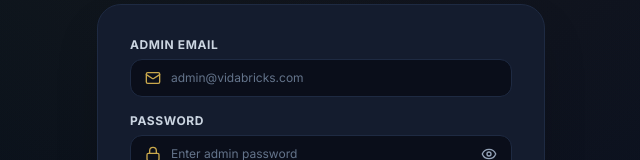
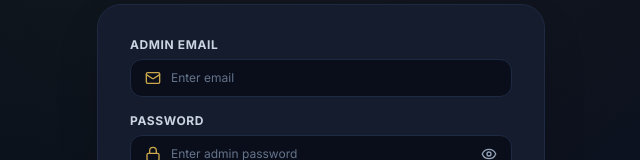
Before and after one commit to suryanoyal/vidabricks-platform, a Next.js app: page /admin/login in a window 1280 px wide. Shown: the part 335-495 px from the top of the page, without its empty margins (319-959 px from the left). Built offline with nearby package versions, Linux system fonts and the light colour scheme; no server answers; the database is empty.

Commit message:
Change email input placeholder to Enter email in Super Admin

```diff
--- a/src/app/admin/login/page.tsx
+++ b/src/app/admin/login/page.tsx
@@ -78,7 +78,7 @@ export default function AdminLoginPage() {
                 <input
                   type="email"
                   required
-                  placeholder="admin@vidabricks.com"
+                  placeholder="Enter email"
                   value={email}
                   onChange={(e) => setEmail(e.target.value)}
                   className="w-full bg-transparent text-white text-xs outline-none placeholder:text-slate-500"
--- a/src/components/admin/AgentForm.tsx
+++ b/src/components/admin/AgentForm.tsx
@@ -628,7 +628,7 @@ export const AgentForm: React.FC<AgentFormProps> = ({ initialData, isEditing = f
                 <input
                   type="email"
                   required
-                  placeholder="name@vidabricks.com"
+                  placeholder="Enter email"
                   value={formData.email}
                   onChange={(e) => setFormData({ ...formData, email: e.target.value })}
                   className="w-full px-3.5 py-2.5 rounded-xl bg-vb-dark border border-vb-border text-white text-sm focus:border-vb-gold outline-none"
```
